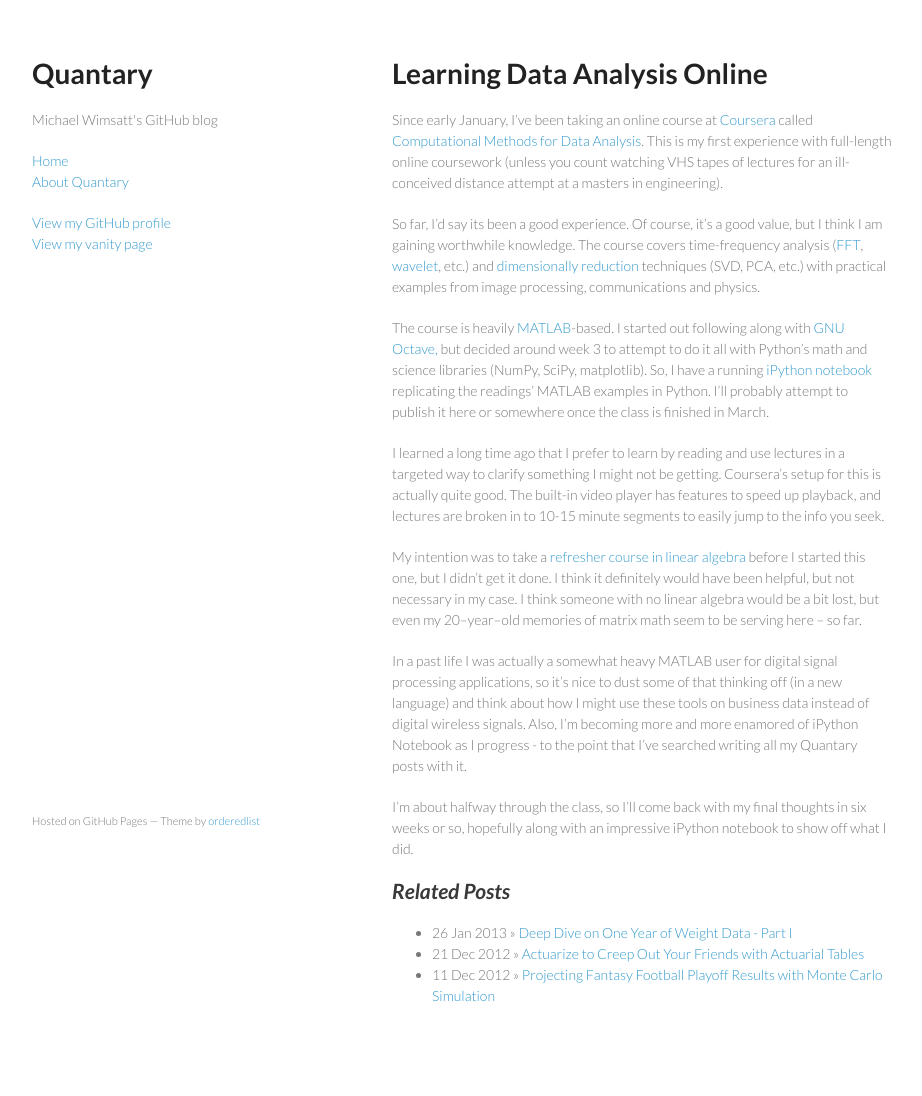
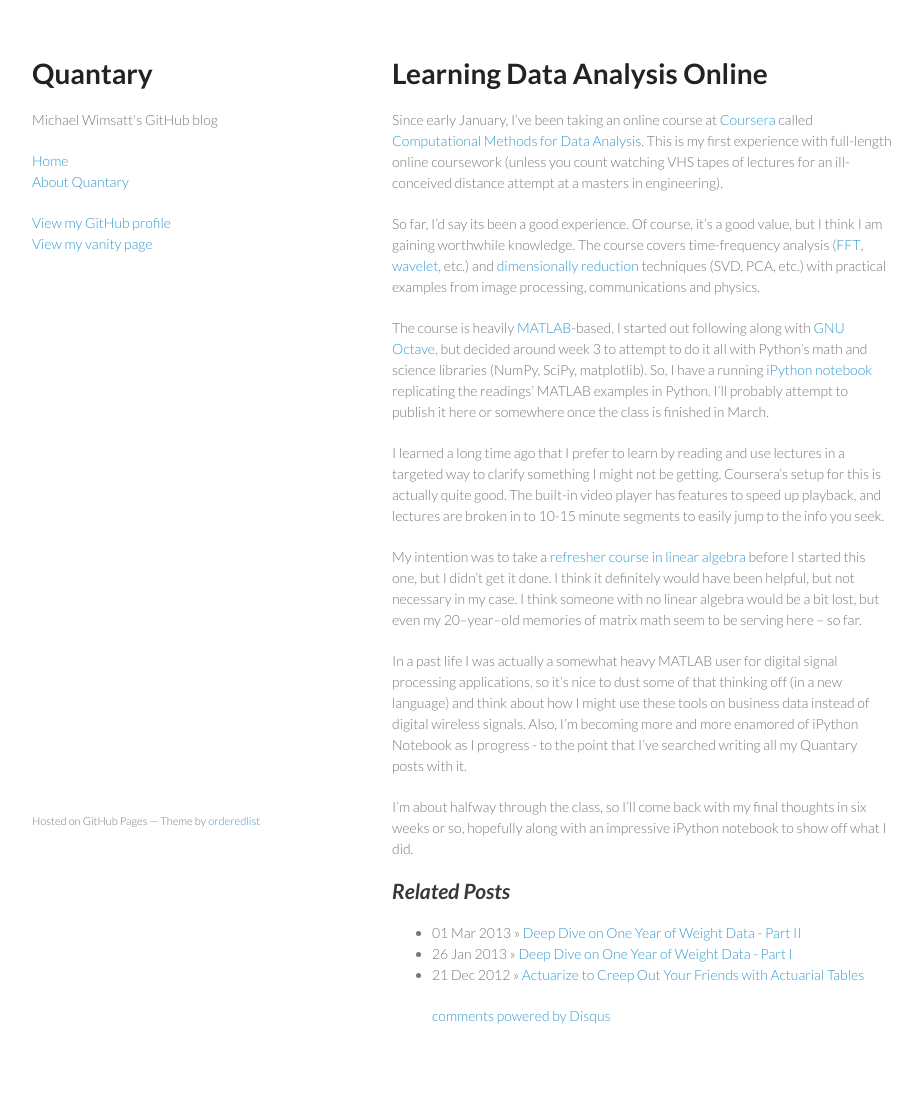
Before and after one commit to wimsy/wimsy.github.com, a Jekyll site: the page built from _posts/2013-02-09-learning-data-analysis-online.md, in a window 1280 px wide. Shown: the whole page, without its empty margins (178-1100 px from the left). Built offline with Jekyll 4.4.1, drawn with Linux system fonts in a browser that asks for light colours; comment, search, counter and statistics services are not loaded; some of the changed lines change nothing that is shown.

Commit message:
Weight Loss 2

```diff
--- a/_posts/2013-01-26-deep-dive-on-one-year-of-weight-data---part-i.md
+++ b/_posts/2013-01-26-deep-dive-on-one-year-of-weight-data---part-i.md
@@ -3,6 +3,7 @@
 title: Deep Dive on One Year of Weight Data - Part I
 published: true
 tags: [python, pandas, quantified self, health]
+comments: true
 ---
 
 # Deep Dive on One Year of Weight Data - Part I
@@ -91,4 +92,4 @@
 
 ![](/images/Weight_Analysis___First_Pass_fig_04.png)
 
-So, that's the weight data itself (the outcome). But, what about the inputs that drove this weight loss - calories in and calories out? That's the next post in this series.
+So, that's the weight data itself (the outcome). But, what about the inputs that drove this weight loss - calories in and calories out? That's the [next post](/2013/03/01/deep-dive-on-one-year-of-weight-data---part-ii.html) in this series.
--- a/_posts/2013-02-09-learning-data-analysis-online.md
+++ b/_posts/2013-02-09-learning-data-analysis-online.md
@@ -3,6 +3,7 @@
 published: true
 title: Learning Data Analysis Online
 tags: [learning, computational methods, ipython, matlab, octave, coursera]
+comments: true
 ---
 
 # Learning Data Analysis Online
--- /dev/null
+++ b/_posts/2013-03-01-deep-dive-on-one-year-of-weight-data---part-ii.md
@@ -0,0 +1,137 @@
+---
+layout: post
+title: Deep Dive on One Year of Weight Data - Part II
+published: true
+tags: [python, pandas, quantified self, health]
+comments: true
+---
+# Deep Dive on One Year of Weight Data - Part II
+
+In the [last post](/2013/01/26/deep-dive-on-one-year-of-weight-data---part-i.html), I dug into a year's worth of weight data, describing the patterns and trends I saw, and offering some explanations for each. Here we're going to measure results against the theoretical weight loss based on well-established calorie-to-fat (and muscle) formulas to see just how predictive my recorded food and exercise data really was.
+
+##Analyzing calories in and calories out
+In addition to weighing myself daily, I recorded what I ate and all my exercise using an iPhone app called [LoseIt!](http://loseit.com/). I'll attempt to detere how much of my weight loss was directly attributable to my calorie deficit.
+
+###Calculating calorie deficit
+First of all, how does one calculate a calorie deficit?  Generally, it looks like this:
+<pre><code>cal_deficit = base_cal_burn + exercise_cal_burn - cal_consumption</code></pre>
+where <code>base_cal_burn</code> is based on something called your [Basal Metabolic Rate](http://en.wikipedia.org/wiki/Basal_metabolic_rate), which can be adjusted for "base" activity level, and declines as you lose weight, yielding a total daily energy expenditure (TDEE).
+
+<div class="highlight"><pre><span class="n">base_cal_burn</span> <span class="o">=</span> <span class="n">tdee</span><span class="p">(</span><span class="n">w1y</span><span class="p">,</span><span class="n">height</span><span class="o">=</span><span class="mi">72</span><span class="p">,</span><span class="n">age</span><span class="o">=</span><span class="mi">36</span><span class="p">,</span><span class="n">sex</span><span class="o">=</span><span class="s">&#39;m&#39;</span><span class="p">,</span><span class="n">multiplier</span><span class="o">=</span><span class="mf">1.2</span><span class="p">)</span>
+<span class="n">ax</span> <span class="o">=</span> <span class="n">base_cal_burn</span><span class="o">.</span><span class="n">plot</span><span class="p">()</span>
+<span class="n">ax</span><span class="o">.</span><span class="n">set_ylabel</span><span class="p">(</span><span class="s">&#39;TDEE - Sedentary (cals)&#39;</span><span class="p">);</span>
+</pre></div>
+
+
+
+![](/images/Weight_Analysis___First_Pass_fig_05.png)
+
+
+As you can see, my base calorie burn declined significantly as I lost weight. This is one of the insidious challenges in weight loss.  For a significant change, once you reach your goal you must maintain a much lower calorie intake (or offsetting exercise) to stay there.
+
+<div class="highlight"><pre><span class="n">exercise_cal_burn</span> <span class="o">=</span> <span class="n">Series</span><span class="p">(</span>
+        <span class="n">pd</span><span class="o">.</span><span class="n">read_csv</span><span class="p">(</span><span class="s">&#39;data/ExerciseCalories4392.csv&#39;</span><span class="p">,</span> <span class="n">index_col</span><span class="o">=</span><span class="s">&#39;Date&#39;</span><span class="p">,</span>
+        <span class="n">parse_dates</span><span class="o">=</span><span class="bp">True</span><span class="p">)</span><span class="o">.</span><span class="n">sort_index</span><span class="p">()[</span><span class="s">&#39;Exercise Calories&#39;</span><span class="p">][</span><span class="s">&#39;2009-06-26&#39;</span><span class="p">:</span><span class="s">&#39;2010-06-22&#39;</span><span class="p">])</span>
+<span class="n">ax</span> <span class="o">=</span> <span class="n">exercise_cal_burn</span><span class="o">.</span><span class="n">plot</span><span class="p">(</span><span class="n">style</span><span class="o">=</span><span class="s">&#39;b.&#39;</span><span class="p">)</span>
+<span class="n">ax</span><span class="o">.</span><span class="n">set_ylabel</span><span class="p">(</span><span class="s">&#39;Exercise Calories (cal)&#39;</span><span class="p">);</span>
+</pre></div>
+
+
+
+![](/images/Weight_Analysis___First_Pass_fig_06.png)
+
+
+As you can see, I exercised regularly throughout my weight loss, with the total energy expenditure increasing signficantly in 2010 as I started running longer distances.
+
+<div class="highlight"><pre><span class="n">cal_consumption</span> <span class="o">=</span> <span class="n">Series</span><span class="p">(</span>
+        <span class="n">pd</span><span class="o">.</span><span class="n">read_csv</span><span class="p">(</span><span class="s">&#39;data/FoodCalories4392.csv&#39;</span><span class="p">,</span> <span class="n">index_col</span><span class="o">=</span><span class="s">&#39;Date&#39;</span><span class="p">,</span>
+        <span class="n">parse_dates</span><span class="o">=</span><span class="bp">True</span><span class="p">)</span><span class="o">.</span><span class="n">sort_index</span><span class="p">()[</span><span class="s">&#39;Food Calories&#39;</span><span class="p">][</span><span class="s">&#39;2009-06-26&#39;</span><span class="p">:</span><span class="s">&#39;2010-06-22&#39;</span><span class="p">])</span>
+<span class="n">ax</span> <span class="o">=</span> <span class="n">cal_consumption</span><span class="o">.</span><span class="n">plot</span><span class="p">(</span><span class="n">style</span><span class="o">=</span><span class="s">&#39;b.&#39;</span><span class="p">)</span>
+<span class="n">ax</span><span class="o">.</span><span class="n">set_ylabel</span><span class="p">(</span><span class="s">&#39;Calories Consumed (cal)&#39;</span><span class="p">);</span>
+</pre></div>
+
+
+
+![](/images/Weight_Analysis___First_Pass_fig_07.png)
+
+
+It looks like my calorie consumption range was pretty tight earlier on and varied much more widely toward the end of the weight loss period. Also, you'll note some very low and "zero" calorie consumption days. As an example, on August 15, 2009 I apparently consumed only 285 calories. Here's what it looks like:
+
+![](/images/loseit-2009-08-15.jpg)
+
+So, apparently I ate a granola bar (typical pre-run snack), went for a three-mile run, ate a banana (typical post-run snack), then ate nothing else the rest of the day. I suppose this is theoretically possible. I'm more inclined to think I got lazy and stopped recording calories.
+
+So, I looked through my calendar and emails from that week. It turns out I was at a family reunion in upstate New York that weekend. I assure you I ate - and drank - plenty that day and the rest of the weekend. So, this is one of a few data points that I need to clean up. In fact, I think I'll ignore all days that are below a certain threshold on calorie consumption, and assume I had a net calorie deficit of zero. I suspect this is an optimistic assumption, but more on that later.
+
+<div class="highlight"><pre><span class="n">cal_consumption</span><span class="o">.</span><span class="n">hist</span><span class="p">(</span><span class="n">color</span><span class="o">=</span><span class="s">&#39;k&#39;</span><span class="p">,</span> <span class="n">alpha</span><span class="o">=</span><span class="mf">0.5</span><span class="p">,</span> <span class="n">bins</span><span class="o">=</span><span class="mi">20</span><span class="p">);</span>
+</pre></div>
+
+
+
+![](/images/Weight_Analysis___First_Pass_fig_08.png)
+
+
+I can believe I had days of calorie consumption in the low 1000's, but anything under 1000 calories is suspect, so I'll mark those (including the zero days) as NULL values.
+
+<div class="highlight"><pre><span class="n">cal_consumption</span> <span class="o">=</span> <span class="n">cal_consumption</span><span class="o">.</span><span class="n">where</span><span class="p">(</span><span class="n">cal_consumption</span> <span class="o">&gt;=</span> <span class="mi">1000</span><span class="p">)</span>
+<span class="n">cal_consumption</span><span class="o">.</span><span class="n">hist</span><span class="p">(</span><span class="n">color</span><span class="o">=</span><span class="s">&#39;k&#39;</span><span class="p">,</span> <span class="n">alpha</span><span class="o">=</span><span class="mf">0.5</span><span class="p">,</span> <span class="n">bins</span><span class="o">=</span><span class="mi">20</span><span class="p">);</span>
+</pre></div>
+
+
+
+![](/images/Weight_Analysis___First_Pass_fig_09.png)
+
+
+That filtered out about 30 points. Those low ones still look a bit suspect, but let's run with it like this. Those high ones look like outliers, too, but I can't imagine recording calories I didn't actually consume, so I think those are real. I like KDE plots, so let's look at it like that, too.
+
+<div class="highlight"><pre><span class="n">cal_consumption</span><span class="p">[</span><span class="n">cal_consumption</span><span class="o">.</span><span class="n">notnull</span><span class="p">()]</span><span class="o">.</span><span class="n">plot</span><span class="p">(</span><span class="n">kind</span><span class="o">=</span><span class="s">&#39;kde&#39;</span><span class="p">);</span>
+</pre></div>
+
+
+
+![](/images/Weight_Analysis___First_Pass_fig_10.png)
+
+
+OK, let's combine it all in a data frame.
+
+<div class="highlight"><pre><span class="kn">from</span> <span class="nn">pandas</span> <span class="kn">import</span> <span class="n">Timestamp</span> <span class="k">as</span> <span class="n">ts</span>
+<span class="n">weightdf</span> <span class="o">=</span> <span class="n">DataFrame</span><span class="p">({</span><span class="s">&#39;Weight&#39;</span><span class="p">:</span> <span class="n">w1y</span><span class="p">,</span> <span class="s">&#39;Base Calories&#39;</span><span class="p">:</span> <span class="n">base_cal_burn</span><span class="p">,</span>
+                       <span class="s">&#39;Exercise Calories&#39;</span><span class="p">:</span> <span class="n">exercise_cal_burn</span><span class="p">,</span>
+                       <span class="s">&#39;Food Calories&#39;</span><span class="p">:</span> <span class="n">cal_consumption</span><span class="p">})</span>
+<span class="c"># Drop partial weeks</span>
+<span class="n">drop_dates</span> <span class="o">=</span> <span class="p">(</span><span class="s">&#39;2009-6-26&#39;</span><span class="p">,</span> <span class="s">&#39;2009-6-27&#39;</span><span class="p">,</span> <span class="s">&#39;2009-6-28&#39;</span><span class="p">,</span> <span class="s">&#39;2010-6-21&#39;</span><span class="p">,</span> <span class="s">&#39;2010-6-22&#39;</span><span class="p">)</span>
+<span class="k">for</span> <span class="n">d</span> <span class="ow">in</span> <span class="n">drop_dates</span><span class="p">:</span>
+    <span class="n">weightdf</span> <span class="o">=</span> <span class="n">weightdf</span><span class="o">.</span><span class="n">drop</span><span class="p">(</span><span class="n">ts</span><span class="p">(</span><span class="n">d</span><span class="p">))</span>
+
+<span class="c"># Calculate calorie deficit</span>
+<span class="n">weightdf</span><span class="p">[</span><span class="s">&#39;Calorie Deficit&#39;</span><span class="p">]</span> <span class="o">=</span> <span class="n">weightdf</span><span class="p">[</span><span class="s">&#39;Base Calories&#39;</span><span class="p">]</span> <span class="o">+</span> <span class="n">weightdf</span><span class="p">[</span><span class="s">&#39;Exercise Calories&#39;</span><span class="p">]</span> <span class="o">-</span> <span class="n">weightdf</span><span class="p">[</span><span class="s">&#39;Food Calories&#39;</span><span class="p">]</span>
+<span class="k">print</span> <span class="p">(</span><span class="n">weightdf</span><span class="p">[</span><span class="s">&#39;Weight&#39;</span><span class="p">][</span><span class="n">ts</span><span class="p">(</span><span class="s">&#39;6-29-2009&#39;</span><span class="p">)]</span> <span class="o">-</span> <span class="n">weightdf</span><span class="p">[</span><span class="s">&#39;Weight&#39;</span><span class="p">][</span><span class="n">ts</span><span class="p">(</span><span class="s">&#39;6-20-2010&#39;</span><span class="p">)])</span><span class="o">*</span><span class="mi">3500</span><span class="o">/</span><span class="mi">356</span>
+<span class="n">weightdf</span><span class="o">.</span><span class="n">describe</span><span class="p">()</span>
+</pre></div>
+
+
+    698.033707865
+
+
+<pre>
+           Base Calories  Exercise Calories  Food Calories      Weight  Calorie Deficit
+    count     357.000000         357.000000     319.000000  357.000000       319.000000
+    mean     2616.102449         228.925728    2269.690721  232.448739       595.182921
+    std       135.540163         308.787380     735.925260   18.176104       779.746546
+          2405.450116           0.000000    1028.350000  204.200000     -2191.817612
+    25%      2496.426157           0.000000    1723.000000  216.400000        82.876077
+    50%      2608.281944           0.000000    2043.630000  231.400000       810.317858
+    75%      2720.137731         492.029000    2717.205000  246.400000      1146.106112
+    max      2942.357895        1485.970000    5329.970000  276.200000      2277.650299
+</pre>
+
+
+On average, I
+
+- burned 2,616 + 229 = 2,845 calories per day.
+- consumed 2,270 calories per day.
+- had a calorie deficit of 595 calories per day.
+
+Also, I lost 71 pounds over the 356 day period, or an average of 0.20 pounds per day. At 3,500 calories per pound, that equates to 700 calories per day. So, it looks like I lost more weight than I should have given the reported calorie data.
+
+The next post will dig into possible sources of error and explore whether the data themselves can help us understand where I went wrong.
```
Also changed, not shown: images/Weight_Analysis___First_Pass_fig_12.png, images/Weight_Analysis___First_Pass_fig_13.png (added).
